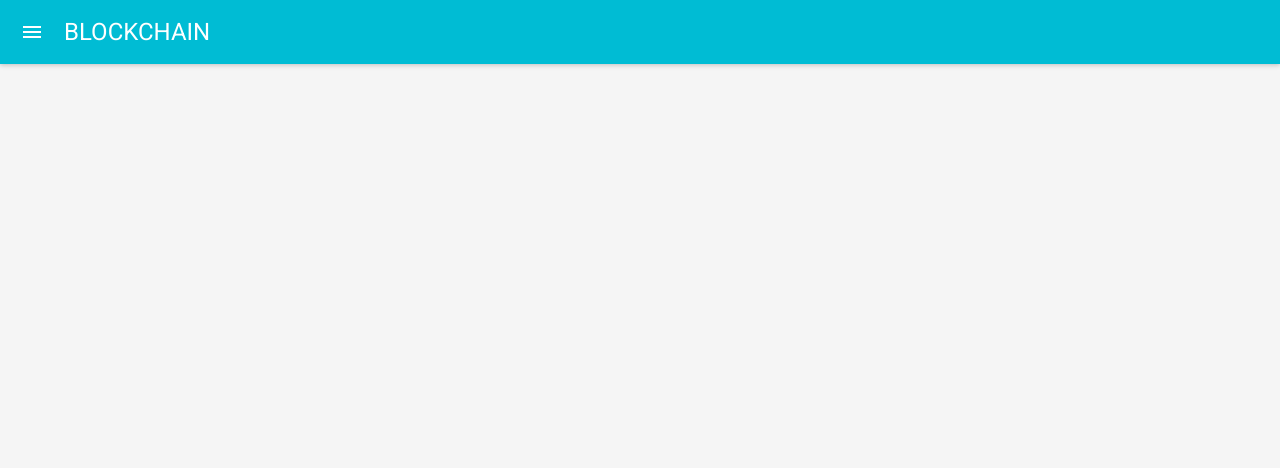
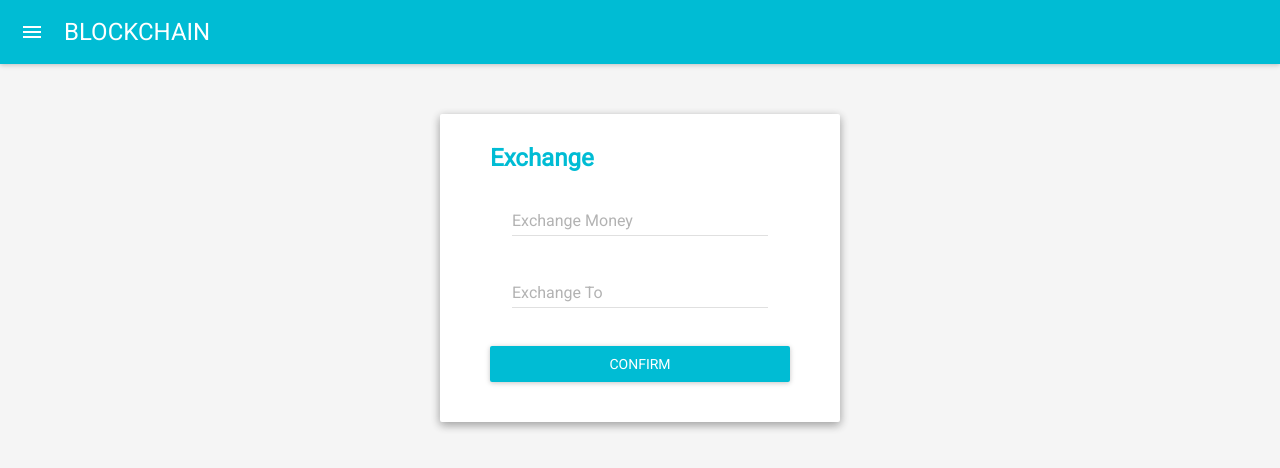
Before and after one commit to 1412305/DoAnCNM_Client, a React (Create React App) app: page /exchange in a window 1280 px wide. Shown: the top 468 px of the page. Built offline with nearby package versions, Linux system fonts and the light colour scheme.

Commit message:
Thêm giao diện chuyển tiền

```diff
--- a/src/components/Router.js
+++ b/src/components/Router.js
@@ -3,6 +3,7 @@ import { Switch, Route } from 'react-router-dom';
 import Wallet from './WalletPage/Wallet';
 import LoginContainer from '../containers/LoginContainer';
 import SignUp from './AccountPage/SignUp';
+import Exchange from './TransPage/Exchange';
 
 const Router = () => (
     <main>
@@ -11,6 +12,7 @@ const Router = () => (
             <Route path='/wallet' component={Wallet}/>
             <Route path='/login' component={LoginContainer}/>
             <Route path='/signup' component={SignUp}/>
+            <Route path='/exchange' component={Exchange}/>
         </Switch>
     </main>
 )
--- /dev/null
+++ b/src/components/TransPage/Exchange.js
@@ -0,0 +1,59 @@
+import React from 'react';
+import RaisedButton from 'material-ui/RaisedButton';
+import TextField from 'material-ui/TextField';
+import PropTypes from 'prop-types';
+import Paper from 'material-ui/Paper';
+import {cyan500} from 'material-ui/styles/colors.js';
+
+const style = {
+  form: {
+    width: 400,
+    marginTop: 50
+  },
+  link: {
+    color: cyan500,
+    fontSize: 13
+  },
+  h: {
+    color: cyan500,
+    margin: 0
+  },
+  paper: {
+    paddingLeft: 50,
+    paddingRight: 50,
+    paddingTop: 30,
+    paddingBottom: 30
+  },
+  div: {
+    height: 50
+  }
+};
+
+const Exchange = ({onChange, onClick, email}) => {
+  return (<div className="mx-auto text-center" style={style.form}>
+    <Paper zDepth={2} style={style.paper}>
+      <h2 className='w-100 text-left' style={style.h}>Exchange</h2>
+
+      <TextField
+        hintText="Money Field (KCoin)"
+        floatingLabelText="Exchange Money"
+        type="text"
+      /><br />
+      <TextField
+        hintText="Paste an address"
+        floatingLabelText="Exchange To"
+        type="text"
+      /><br />
+      <RaisedButton className="mt-3 mb-1" fullWidth={true} label="Confirm" primary={true} onClick={() => onClick({email})}/>
+
+    </Paper>
+  </div>);
+}
+
+// Login.propTypes = {
+//   onChange: PropTypes.func.isRequired,
+//   onClick: PropTypes.func.isRequired,
+//   email: PropTypes.string.isRequired
+// }
+
+export default Exchange
--- a/src/components/WalletPage/Dashboard.js
+++ b/src/components/WalletPage/Dashboard.js
@@ -1,6 +1,5 @@
 import React from 'react';
-import {Link} from 'react-router-dom';
-import {Card, CardActions, CardHeader, CardText} from 'material-ui/Card';
+import {Card, CardActions, CardHeader} from 'material-ui/Card';
 import RaisedButton from 'material-ui/RaisedButton';
 
 const style = {
@@ -12,21 +11,24 @@ const style = {
     }
   };
 
-const Dashboard = () => (<div >
+const Dashboard = () => (<div>
   <div>
     <div className="text-center">
-      <h3>Tỉ giá hiện giờ của 1 KCoin = 1$</h3>
+      <h3>1 KCoin = 1$</h3>
       <hr/>
     </div>
+
     <Card style={style.card}>
+
       <CardHeader
-        title = {'Total Balance: 10000' + ' KCoin'}
+        title = {'Total Balance: 10000'.concat(' KCoin')}
         subtitle="Your address: adasdasdasdasdadasdasd"
         actAsExpander={true}
-      />
+      >
+      </CardHeader>
       <CardActions>
-        <RaisedButton label="Exchange" primary={true} style={style.button} />
-        <RaisedButton label="Request" secondary={true} style={style.button} />
+        <RaisedButton label="Exchange" primary={true} style={style.button}  href="/exchange"/>
+        <RaisedButton label="Request" secondary={true} style={style.button} href="/request"/>
       </CardActions>
     </Card>
   </div>
--- /dev/null
+++ b/src/constants/info.js
@@ -0,0 +1,2 @@
+export const REQUEST_INFOS = 'REQUEST_INFOS'
+export const RECEIVE_INFOS = 'RECEIVE_INFOS'
```
